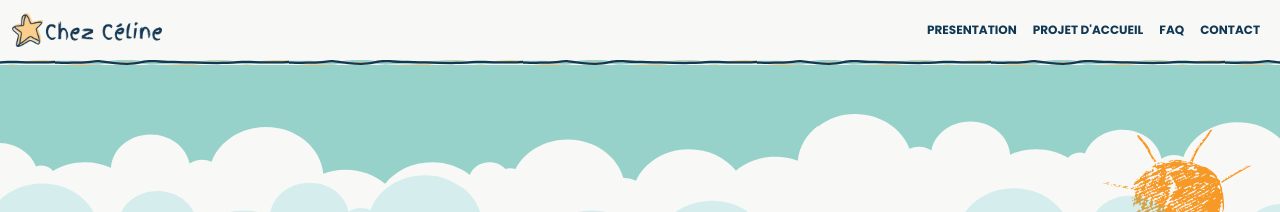
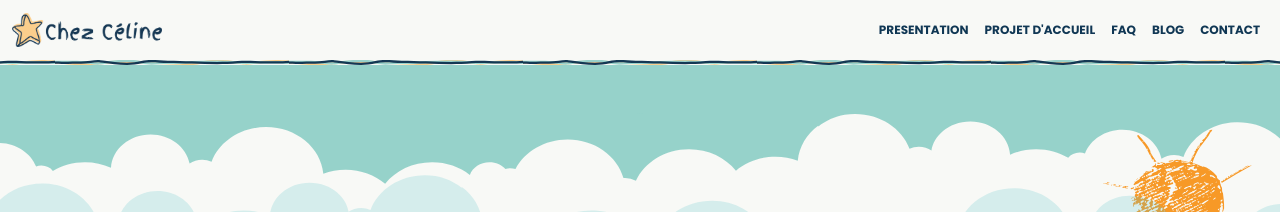
Before and after one commit to Celinahub/blog-test-site-assmat, a website: page contact.html in a window 1280 px wide. Shown: the top 212 px of the page. Drawn offline with nearby package versions, Linux system fonts and the light colour scheme; grey boxes are pictures that could not be loaded; a web font is replaced by a local one.

Commit message:
dependance installation

```diff
--- a/contact.html
+++ b/contact.html
@@ -86,6 +86,14 @@
                         <span class="poppins-regular-nav-link">FAQ</span>
                     </a>
                 </li>
+
+                <li class="nav-item">
+                    <a class="nav-link d-flex align-items-center" href="blog.html" style="height: 100%;">
+
+                        <span class="poppins-regular-nav-link">BLOG</span>
+                    </a>
+                </li>
+
 
                 <li class="nav-item">
                     <a class="nav-link d-flex align-items-center" href="contact.html" style="height: 100%;">
--- /dev/null
+++ b/package.json
@@ -0,0 +1,5 @@
+{
+  "dependencies": {
+    "marked": "^14.1.2"
+  }
+}
```
Also changed, not shown: faq.html (+5 -0 lines), index.html (+8 -0 lines), mentions-legales.html (+7 -0 lines), projet-accueil.html (+7 -0 lines), 1 other file.
